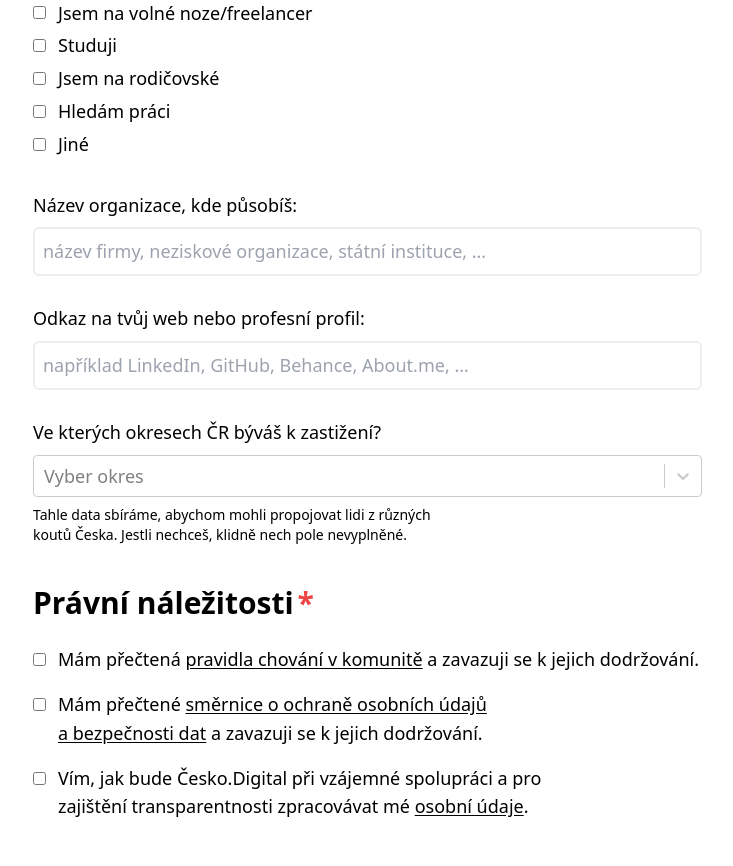
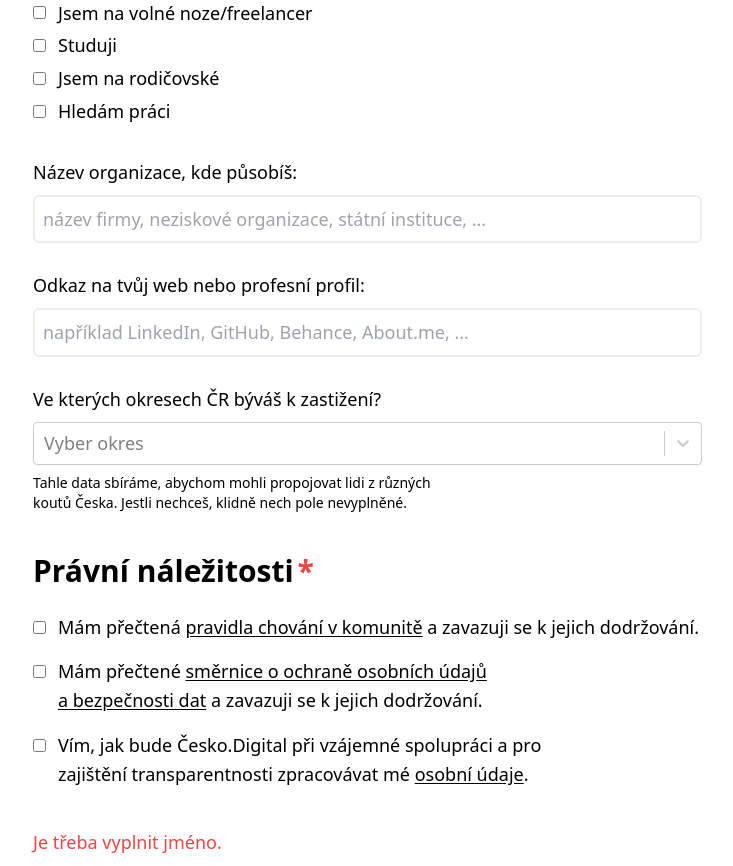
Before and after one commit to Oshima-921/airtable-app, a Next.js app: page /join in a window 1280 px wide. Shown: the part 1620-2486 px from the top of the page, without its empty margins (35-768 px from the left). Built offline with nearby package versions, Linux system fonts and the light colour scheme; no server answers; a web font is replaced by a local one; what typescript-json-decoder would draw is missing.

Commit message:
refactor: remove unused "Other" category in occupation select

```diff
--- a/components/profile/OccupationSelect.tsx
+++ b/components/profile/OccupationSelect.tsx
@@ -19,7 +19,6 @@ export const OccupationSelect = ({
     "studying": "Studuji",
     "parental-leave": "Jsem na rodičovské",
     "looking-for-job": "Hledám práci",
-    "other": "Jiné",
   };
   const occupationSet = new Set(semicolonStrToArr(occupation));
 
```
